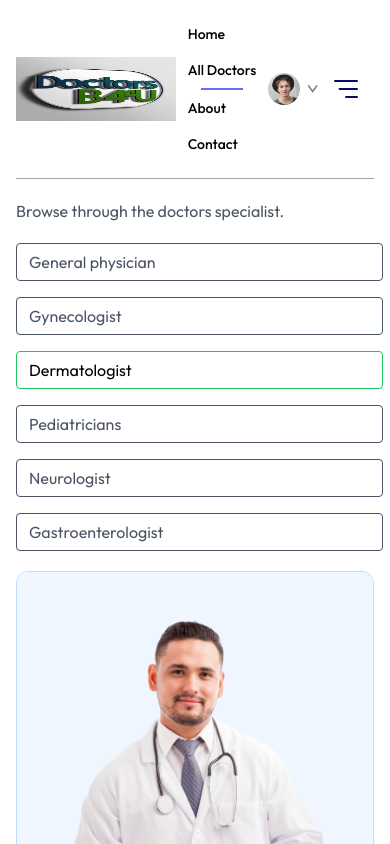
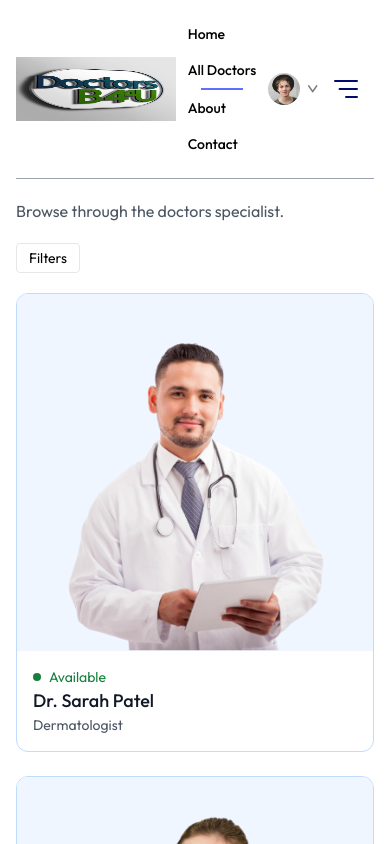
Before and after one commit to MgMorshed123/Doctor-4-U-Client, a React (Vite) app: page /doctors/Dermatologist in a window 390 px wide. Shown: the top 844 px of the page. Built offline with nearby package versions, Linux system fonts and the light colour scheme.

Commit message:
doctors filter added

```diff
--- a/src/pages/Doctors.jsx
+++ b/src/pages/Doctors.jsx
@@ -11,6 +11,7 @@
   const { doctors } = useContext(AppContext);
   const [filterDoc, setFilterDoc] = useState([]);
   const navigate = useNavigate();
+  const [showFilter, setShowFilter] = useState();
 
   const applyFilter = () => {
     if (speciality) {
@@ -30,7 +31,19 @@
         Browse through the doctors specialist.
       </p>
       <div className="flex flex-col sm:flex-row items-start gap-5 mt-5">
-        <div className=" flex flex-col gap-4 text-gray-600 ">
+        <button
+          className={`py-1 px-3 border rounded text-sm transition-all sm:hidden ${
+            showFilter ? "bg-primary text-white" : ""
+          }`}
+          onClick={() => setShowFilter((PREV) => !PREV)}
+        >
+          Filters
+        </button>
+        <div
+          className={`  flex-col gap-4 text-gray-600  ${
+            showFilter ? "flex" : "hidden sm:flex"
+          }`}
+        >
           <p
             onClick={() =>
               speciality === "General physician"
```
